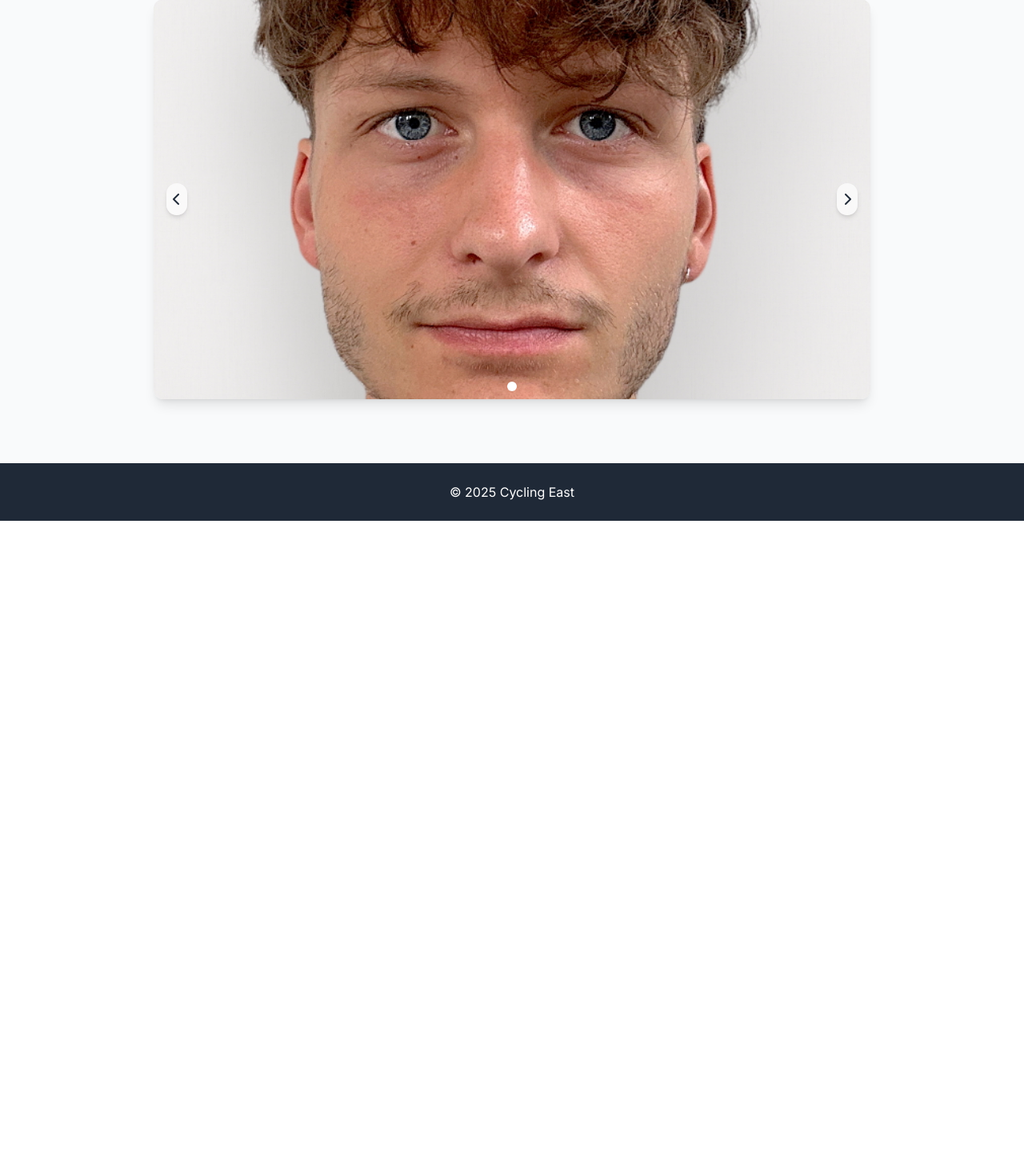
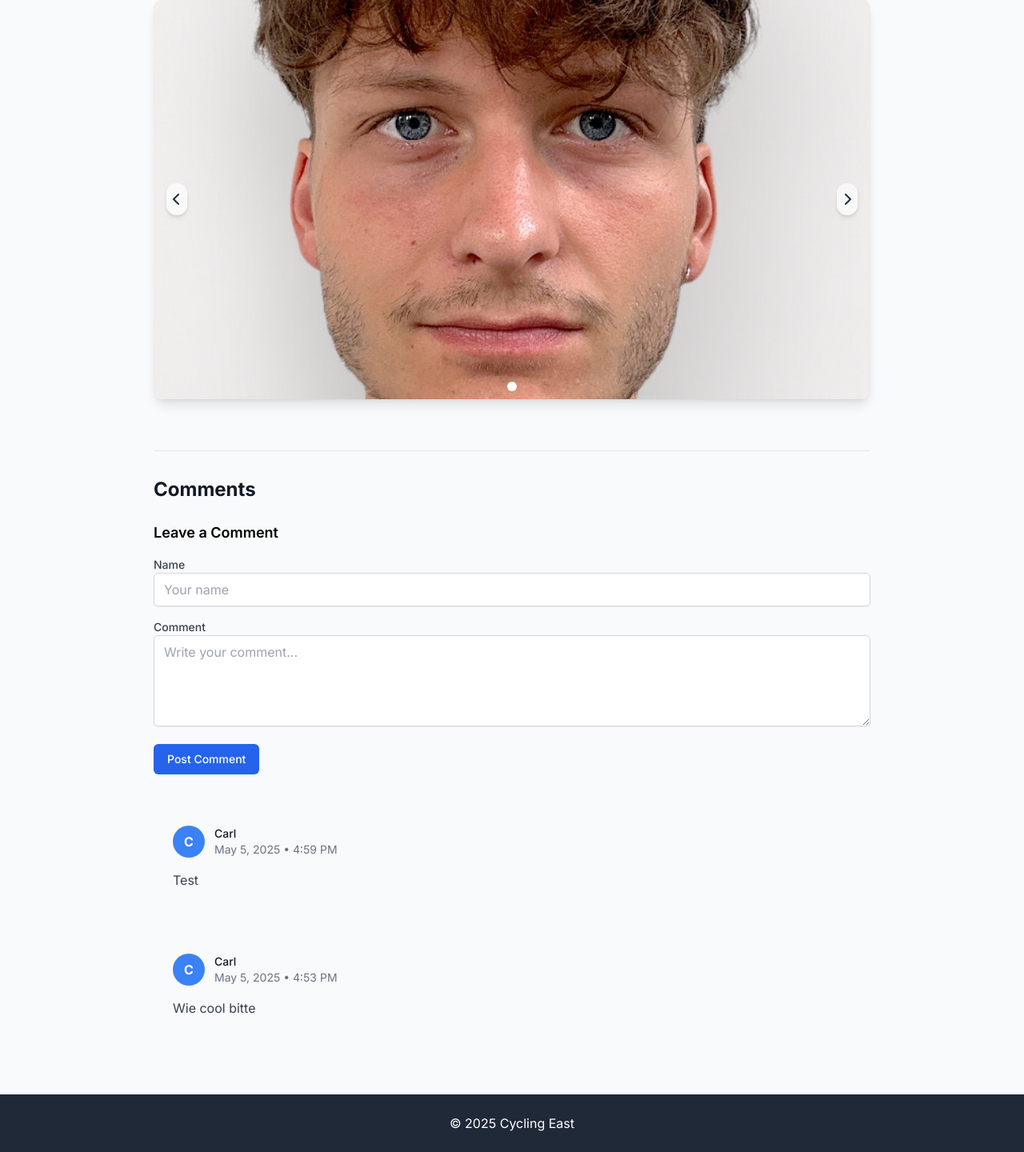
Before and after one commit to helixyte/tracknblog, a Django app: page /post/1/ in a window 1280 px wide. Shown: the part 337-1777 px from the top of the page at 80% size. Before the commit the page ends 988 px from the top, so only its background shows below. Run offline with Django 4.2, Linux system fonts and the light colour scheme; data comes from the database, SQL or seed files in the repository; both versions use the stored data as it was after the commit; some libraries are stand-ins or nearby versions.

Commit message:
Basic comments with name only work now. No reCHAPCHA and no other form of moderation yet

```diff
--- /dev/null
+++ b/blog/forms.py
@@ -0,0 +1,18 @@
+# blog/forms.py
+from django import forms
+from .models import Comment
+
+class CommentForm(forms.ModelForm):
+    class Meta:
+        model = Comment
+        fields = ['name', 'content']
+        widgets = {
+            'name': forms.TextInput(attrs={'class': 'w-full px-3 py-2 border border-gray-300 rounded-md shadow-sm focus:outline-none focus:ring-blue-500 focus:border-blue-500', 'placeholder': 'Your name'}),
+            # 'email': forms.EmailInput(attrs={'class': 'w-full px-3 py-2 border border-gray-300 rounded-md shadow-sm focus:outline-none focus:ring-blue-500 focus:border-blue-500', 'placeholder': 'Your email'}),
+            'content': forms.Textarea(attrs={'class': 'w-full px-3 py-2 border border-gray-300 rounded-md shadow-sm focus:outline-none focus:ring-blue-500 focus:border-blue-500', 'rows': 4, 'placeholder': 'Write your comment...'}),
+        }
+        labels = {
+            'name': 'Name',
+            # 'email': 'Email (won\'t be published)',
+            'content': 'Comment',
+        }
--- a/blog/models.py
+++ b/blog/models.py
@@ -39,3 +39,17 @@ class BlogImage(models.Model):
 
     def __str__(self):
         return f"Image for {self.blog_post.title}"
+
+class Comment(models.Model):
+    blog_post = models.ForeignKey(BlogPost, related_name='comments', on_delete=models.CASCADE)
+    name = models.CharField(max_length=80)
+    # email = models.EmailField()
+    content = models.TextField()
+    created_at = models.DateTimeField(auto_now_add=True)
+    approved = models.BooleanField(default=True)  # You can make this False if you want to moderate comments
+
+    class Meta:
+        ordering = ['-created_at']
+
+    def __str__(self):
+        return f"Comment by {self.name} on {self.blog_post.title}"
--- a/blog/urls.py
+++ b/blog/urls.py
@@ -5,5 +5,6 @@ from . import views
 urlpatterns = [
     path('', views.BlogListView.as_view(), name='blog_list'),
     path('post/<int:pk>/', views.BlogDetailView.as_view(), name='blog_detail'),
+    path('post/<int:pk>/comment/', views.post_comment, name='post_comment'),
     path('api/locations/', views.blog_locations, name='blog_locations')
 ]
--- a/blog/views.py
+++ b/blog/views.py
@@ -1,7 +1,10 @@
 # blog/views.py
-from django.shortcuts import render, get_object_or_404
+from django.shortcuts import render, get_object_or_404, redirect
 from django.views.generic import ListView, DetailView
-from .models import BlogPost
+from django.urls import reverse
+from django.http import JsonResponse
+from .models import BlogPost, Comment
+from .forms import CommentForm
 
 class BlogListView(ListView):
     model = BlogPost
@@ -37,7 +40,26 @@ class BlogDetailView(DetailView):
         context['next_post'] = BlogPost.objects.filter(
             timestamp__lt=blog_post.timestamp
         ).order_by('-timestamp').first()
+
+        # Add comment form and comments to context
+        context['comment_form'] = CommentForm()
+        context['comments'] = blog_post.comments.filter(approved=True)
         return context
+
+def post_comment(request, pk):
+    """Handle comment submission"""
+    blog_post = get_object_or_404(BlogPost, pk=pk)
+
+    if request.method == 'POST':
+        form = CommentForm(request.POST)
+        if form.is_valid():
+            comment = form.save(commit=False)
+            comment.blog_post = blog_post
+            comment.save()
+            return redirect('blog_detail', pk=blog_post.pk)
+
+    # If form is not valid, return to blog post page with form errors
+    return redirect('blog_detail', pk=blog_post.pk)
 
 # API endpoint to get all blog posts with location data as JSON
 def blog_locations(request):
--- a/templates/blog/blog_detail.html
+++ b/templates/blog/blog_detail.html
@@ -60,6 +60,91 @@
                 </div>
             </div>
         {% endif %}
+
+        <!-- Comments Section -->
+        <div class="mt-16 border-t border-gray-200 pt-8">
+            <h2 class="text-2xl font-bold text-gray-900 mb-6">Comments</h2>
+
+            <!-- Comment Form -->
+            <div class="mb-10">
+                <h3 class="text-lg font-semibold mb-4">Leave a Comment</h3>
+                <form method="post" action="{% url 'post_comment' pk=blog_post.pk %}" class="space-y-4">
+                    {% csrf_token %}
+
+                    {% if comment_form.errors %}
+                        <div class="bg-red-50 border-l-4 border-red-400 p-4 mb-4">
+                            <div class="flex">
+                                <div class="flex-shrink-0">
+                                    <svg class="h-5 w-5 text-red-400" xmlns="http://www.w3.org/2000/svg" viewBox="0 0 20 20" fill="currentColor" aria-hidden="true">
+                                        <path fill-rule="evenodd" d="M10 18a8 8 0 100-16 8 8 0 000 16zM8.707 7.293a1 1 0 00-1.414 1.414L8.586 10l-1.293 1.293a1 1 0 101.414 1.414L10 11.414l1.293 1.293a1 1 0 001.414-1.414L11.414 10l1.293-1.293a1 1 0 00-1.414-1.414L10 8.586 8.707 7.293z" clip-rule="evenodd" />
+                                    </svg>
+                                </div>
+                                <div class="ml-3">
+                                    <h3 class="text-sm font-medium text-red-800">Please correct the following errors:</h3>
+                                    <div class="mt-2 text-sm text-red-700">
+                                        <ul class="list-disc pl-5 space-y-1">
+                                            {% for field, errors in comment_form.errors.items %}
+                                                {% for error in errors %}
+                                                    <li>{{ field }}: {{ error }}</li>
+                                                {% endfor %}
+                                            {% endfor %}
+                                        </ul>
+                                    </div>
+                                </div>
+                            </div>
+                        </div>
+                    {% endif %}
+
+                    <div>
+                        <label for="{{ comment_form.name.id_for_label }}" class="block text-sm font-medium text-gray-700">
+                            {{ comment_form.name.label }}
+                        </label>
+                        {{ comment_form.name }}
+                    </div>
+
+                    <div>
+                        <label for="{{ comment_form.content.id_for_label }}" class="block text-sm font-medium text-gray-700">
+                            {{ comment_form.content.label }}
+                        </label>
+                        {{ comment_form.content }}
+                    </div>
+
+                    <div>
+                        <button type="submit" class="inline-flex items-center px-4 py-2 border border-transparent text-sm font-medium rounded-md text-white bg-blue-600 hover:bg-blue-700 focus:outline-none focus:ring-2 focus:ring-offset-2 focus:ring-blue-500">
+                            Post Comment
+                        </button>
+                    </div>
+                </form>
+            </div>
+
+            <!-- Display Comments -->
+            {% if comments %}
+                <div class="space-y-8">
+                    {% for comment in comments %}
+                        <div class="bg-gray-50 p-6 rounded-lg">
+                            <div class="flex items-center justify-between mb-4">
+                                <div class="flex items-center">
+                                    <div class="flex-shrink-0">
+                                        <div class="w-10 h-10 bg-blue-500 rounded-full flex items-center justify-center text-white font-bold">
+                                            {{ comment.name|first|upper }}
+                                        </div>
+                                    </div>
+                                    <div class="ml-3">
+                                        <p class="text-sm font-medium text-gray-900">{{ comment.name }}</p>
+                                        <p class="text-sm text-gray-500">{{ comment.created_at|date:"F j, Y • g:i A" }}</p>
+                                    </div>
+                                </div>
+                            </div>
+                            <div class="text-gray-700">
+                                {{ comment.content|linebreaks }}
+                            </div>
+                        </div>
+                    {% endfor %}
+                </div>
+            {% else %}
+                <p class="text-gray-500">No comments yet. Be the first to comment!</p>
+            {% endif %}
+        </div>
 
         <!-- Navigation between posts -->
         <div class="mt-10 flex justify-between">
--- a/tracnblog/settings.py
+++ b/tracnblog/settings.py
@@ -27,7 +27,7 @@ SECRET_KEY = 'django-insecure-ze7x**p61ovt@4@wh$6r#-(6u(y*+94@@n&odr_n@$o2#)!563
 # SECURITY WARNING: don't run with debug turned on in production!
 DEBUG = True
 
-ALLOWED_HOSTS = ['localhost', 'cyclingeast.vista-grande.net']
+ALLOWED_HOSTS = ['localhost', '127.0.0.1', 'cyclingeast.vista-grande.net']
 
 # Static files (CSS, JavaScript, Images)
 # https://docs.djangoproject.com/en/4.2/howto/static-files/
```
Also changed, not shown: blog/admin.py (+19 -1 lines), blog/migrations/0003_comment.py (added), blog/migrations/0004_remove_comment_email.py (added), blog_images/IMG_3466.jpeg (added), db.sqlite3, media/blog_images/placeholder.jpg, media/blog_images/placeholder2.jpg.
